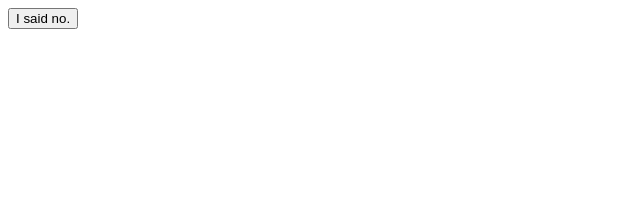
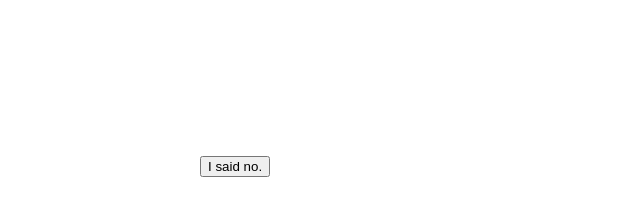
Before and after one commit to TriggeredLlama/TriggeredLlama.github.io, a plain HTML site: page index.html in a window 1280 px wide. Both pictures are taken after a click on the button "You shall not click Me!". Shown: the whole page, without its empty margins (0-640 px from the left). Drawn offline with Linux system fonts and the light colour scheme.

Commit message:
Update index.html

```diff
--- a/index.html
+++ b/index.html
@@ -3,8 +3,15 @@
 <body>
 <button id="button">You shall not click Me!</button>
 <script>
+function place(x_pos, y_pos) {
+  var d = document.getElementById('button');
+  d.style.position = "absolute";
+  d.style.left = x_pos+'px';
+  d.style.top = y_pos+'px';
+}
 document.getElementById('button').onclick = function() {
    document.getElementById('button').innerHTML = "I said no.";
+   place(200, 156)
 };
 </script>
 <noscript>Enable Javascript on your browser.</noscript>
```
